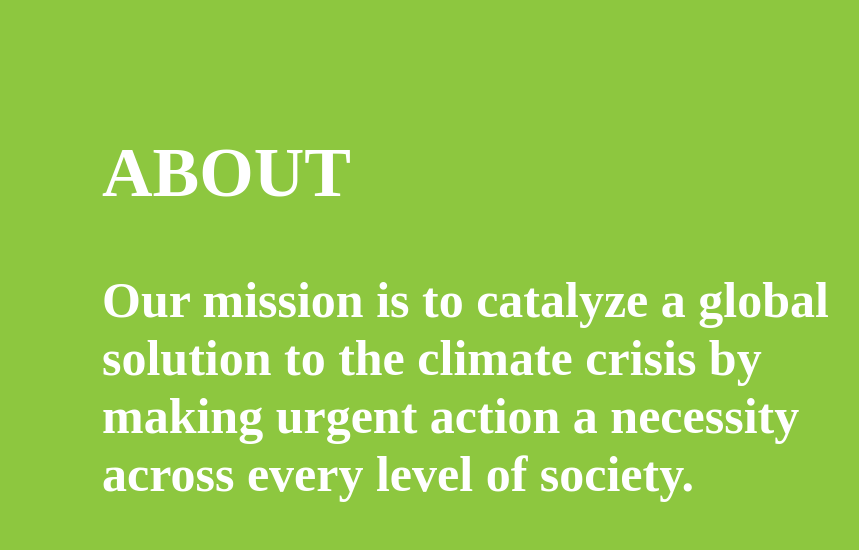
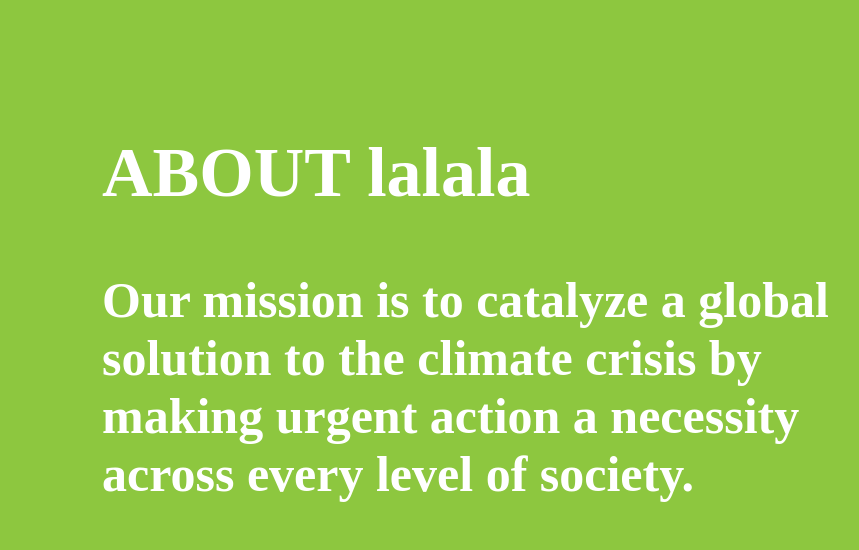
Before and after one commit to yoonkim519/Team_Repository, a plain HTML site: page about_team_project.html in a window 1280 px wide. Shown: the part 230-780 px from the top of the page, without its empty margins (136-995 px from the left). Drawn offline with Linux system fonts and the light colour scheme.

Commit message:
Add scaffolding

```diff
--- a/about_team_project.html
+++ b/about_team_project.html
@@ -17,7 +17,7 @@
 
 
            <h1>
-            ABOUT
+            ABOUT lalala
            </h1>
            </a>
 
```
